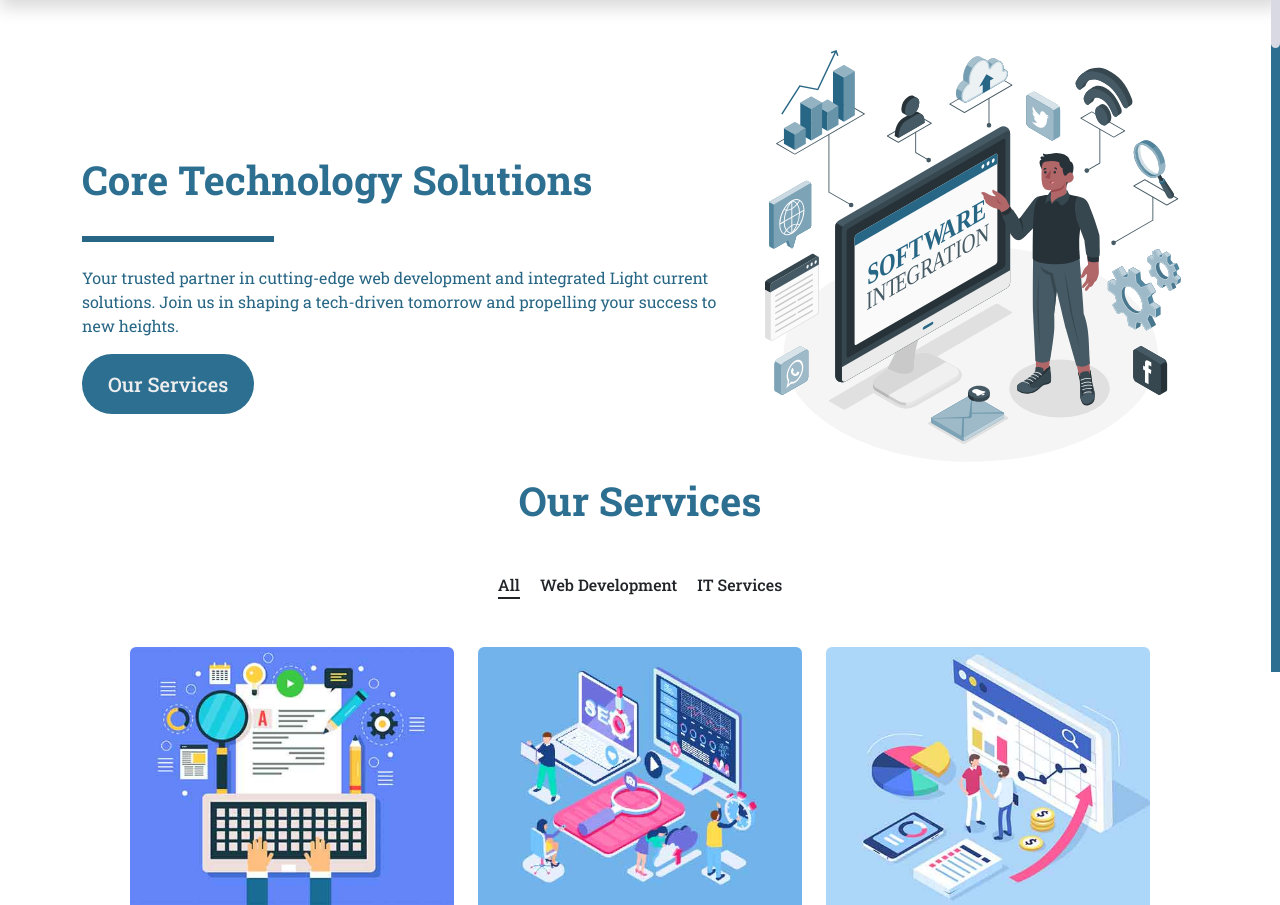
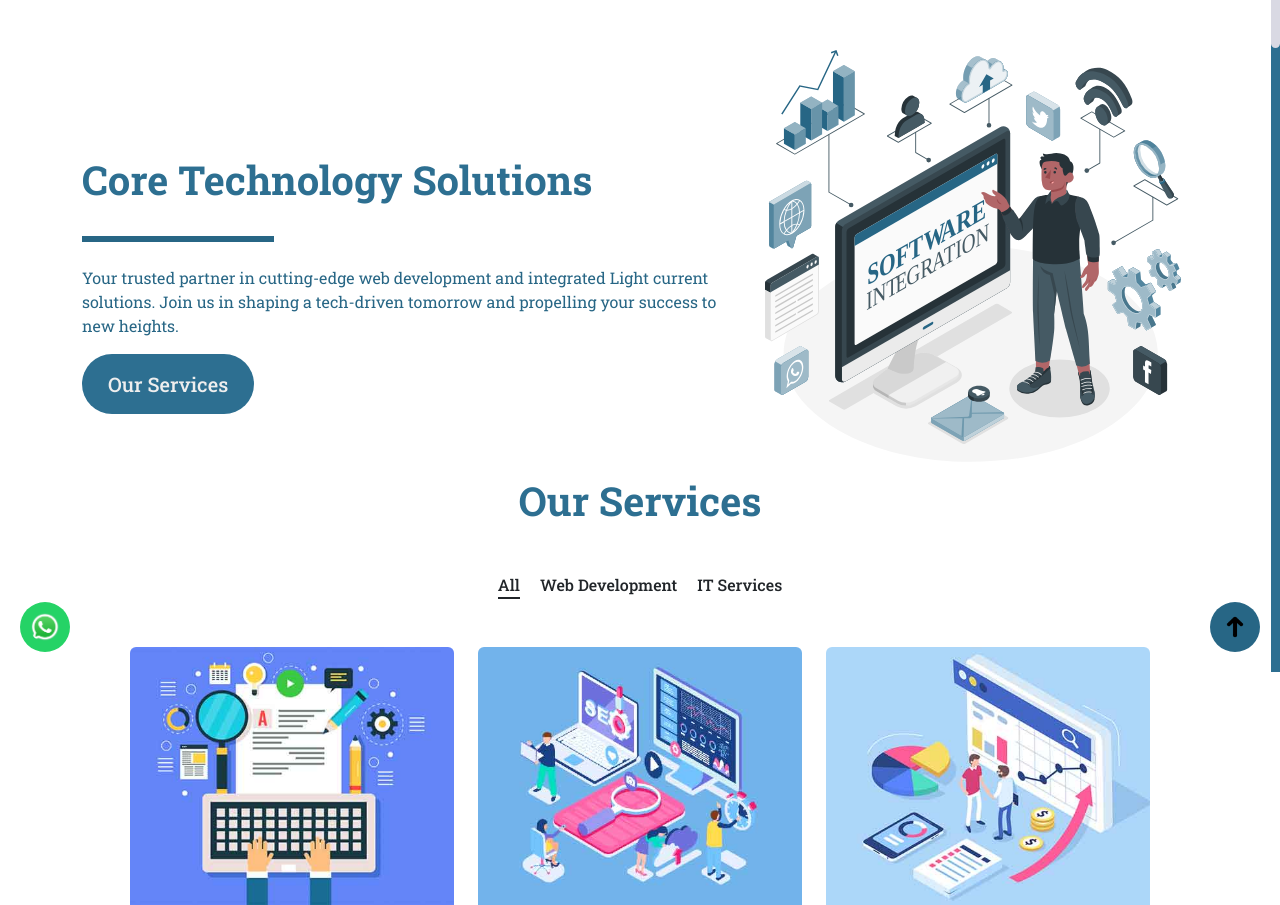
Before and after one commit to nadaa-ezz/CTS, a PHP site: page / in a window 1280 px wide. Shown: the part 128-1033 px from the top of the page. Run offline with PHP 8.4, Linux system fonts and the light colour scheme; some libraries are stand-ins or nearby versions.

Commit message:
add fixed icons

```diff
--- a/css/style.css
+++ b/css/style.css
@@ -313,6 +313,40 @@ nav h3:hover {
 
 /* ======== End partners Section  ==== */
 
+/* ======== Start fixed icons ==== */
+.whatsapp-icon {
+  position: fixed;
+  bottom: 20px; /* Adjust as needed */
+  left: 20px; /* Adjust as needed */
+  z-index: 999; /* Make sure it's above other elements */
+}
+
+.whatsapp-icon img {
+  width: 50px;
+  height: 50px;
+  border-radius: 50%;
+  padding: 10px;
+  border-radius: 50%;
+  background-color: #25d366;
+}
+
+.up-arrow {
+  position: fixed;
+  bottom: 20px; /* Adjust as needed */
+  right: 20px; /* Adjust as needed */
+  z-index: 999; /* Make sure it's above other elements */
+}
+
+.up-arrow img{
+  width: 50px;
+  height: 50px;
+  border-radius: 50%;
+  background-color: #276685;
+  padding: 10px;
+}
+
+/* ======== End fixed icons  ==== */
+
 
 /* ======== start about us  ==== */
 .about-title {
--- a/index.html
+++ b/index.html
@@ -60,7 +60,7 @@
             </div>
         </div>
         <!--Main nav-->
-        <nav id="navbar_top" class="navbar navbar-expand-lg shadow sticky-top p-4">
+        <nav id="navbar_top" class="navbar navbar-expand-lg sticky-top p-4">
             <a href="#" class="navbar-brand d-flex align-items-center text-center py-0 px-4 px-lg-5">
                 <img src="images/logo background 6.png" alt=""  width="50" height="50" />
             </a>
@@ -103,6 +103,16 @@
         </div>
     </section>
     <!-- End Header-->
+    <section id="fixed-icon">
+        <div class="whatsapp-icon">
+            <a href="https://api.whatsapp.com/send?phone=0201201117955"><img src="images/WhatsApp.svg.png" alt=""></a>
+        </div>
+
+        <div class="up-arrow">
+            <a href="#header"> <img src="images/up-arrow.png" alt="up-arrow"> </a>
+        </div>
+
+    </section>
 
     <!-- ======= Start Servises Section ======== -->
     <div class="container" id=" services">
```
Also changed, not shown: images/WhatsApp.svg.png (added), images/up-arrow.png (added).
